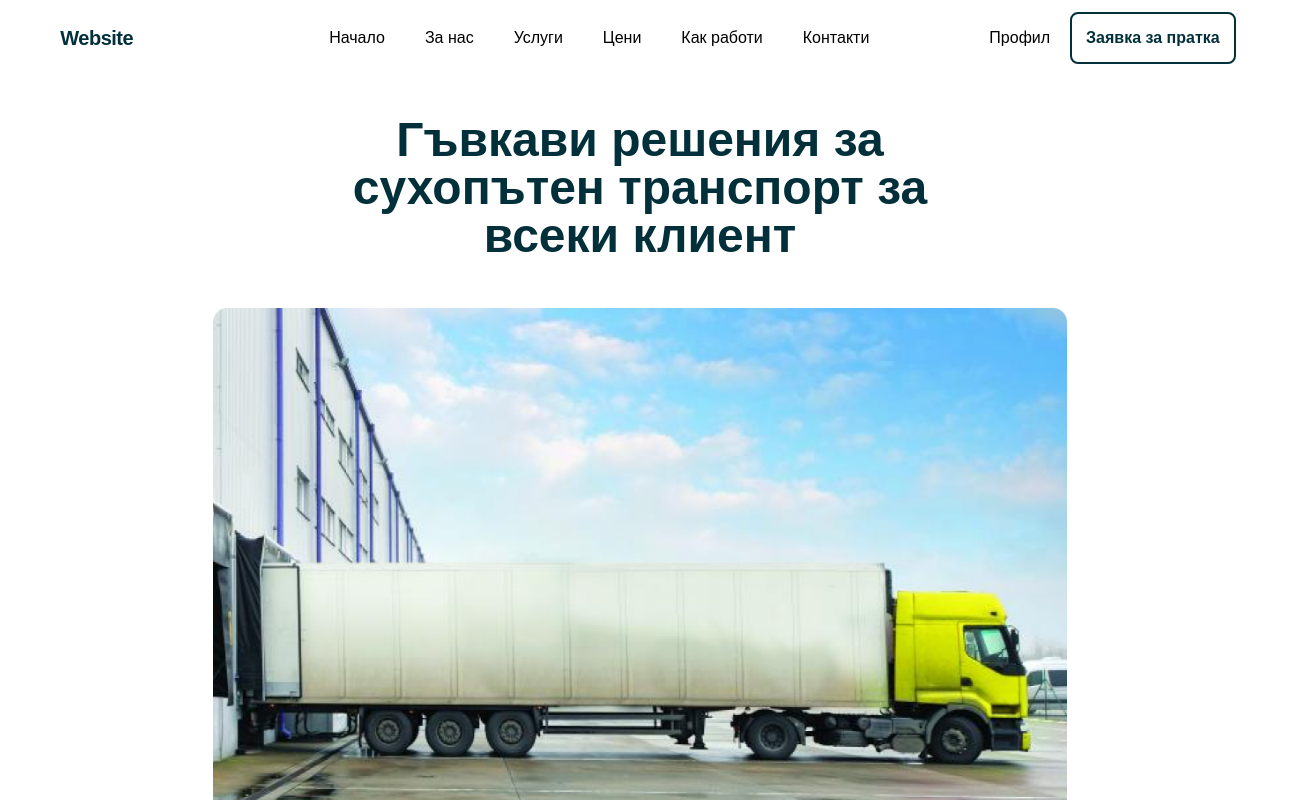
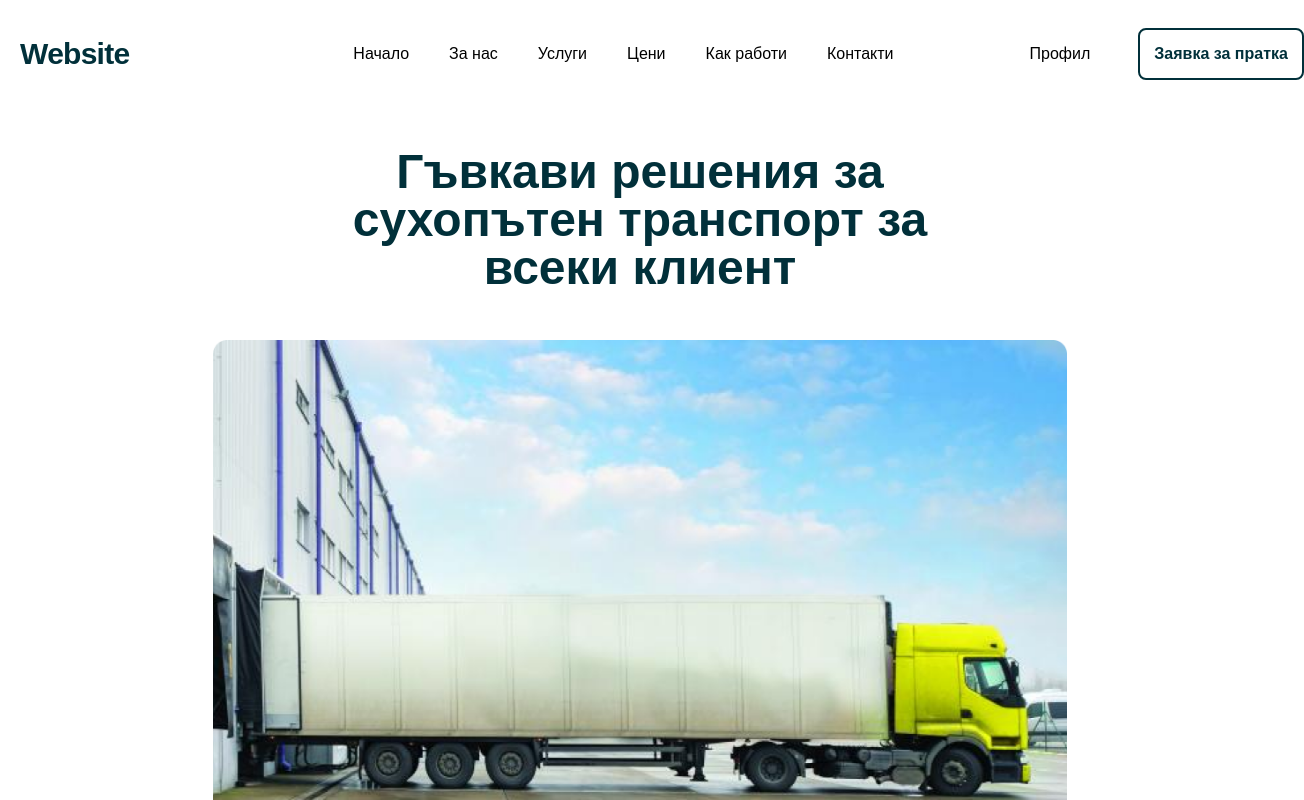
Before and after one commit to Stoyan83/Zproject01, a Next.js app: page / in a window 1280 px wide. Shown: the top 800 px of the page, 1304 px wide, since content can reach past the window. Built offline with nearby package versions, Linux system fonts and the light colour scheme.

Commit message:
fixing nav margins

```diff
--- a/src/app/components/NavBar.tsx
+++ b/src/app/components/NavBar.tsx
@@ -12,19 +12,19 @@ const NavBar = () => {
   };
 
   const menuIconClasses = "md:hidden text-customBlue focus:outline-none transition-transform";
-  const menuContainerClasses = `absolute top-full left-4 right-0 md:relative md:flex justify-center ${
-    isOpen ? "block" : "hidden"
-  } md:items-center bg-white py-2 md:py-0 md:bg-transparent transition-all duration-300 w-full md:w-auto`;
+  const menuContainerClasses = `absolute top-full left-11  md:relative md:flex justify-center ${
+    isOpen ? "block h-screen" : "hidden"
+  } md:items-center bg-white py-2 md:py-4 md:bg-transparent transition-all duration-300 w-full md:w-auto`;
   const menuItemClasses =
     "block md:inline-block my-2 md:my-0 md:mx-1 lg:mx-5 hover:underline transition-opacity";
   const menuButtonClasses = "rounded-lg border-[2px] border-customBlueDark px-[14px] py-[12px] font-semibold border-customBlue bg-white text-customBlue hover:text-white hover:bg-customBlue whitespace-nowrap min-w-[150px]";
   const spanClasses = "hover:text-customBlue whitespace-nowrap";
 
   return (
-    <nav className="relative z-10 flex flex-col md:flex-row justify-center items-center py-3 px-4 md:px-10">
+    <nav className="relative flex flex-col md:flex-row justify-center items-center py-3 px-8 md:px-10">
       <div className="flex justify-between items-center w-full md:w-auto">
-        <Link href="#" className="text-customBlue mr-4 md:mr-10 lg:mr-40">
-          <span className="font-semibold text-xl tracking-tight">Website</span>
+        <Link href="#" className="text-customBlue mr-4 md:mr-12 lg:mr-40">
+          <span className="font-semibold text-3xl tracking-tight">Website</span>
         </Link>
         <button onClick={toggleMenu} className={menuIconClasses}>
           {isOpen ? <CloseIcon /> : <MenuIcon />}
@@ -48,9 +48,9 @@ const NavBar = () => {
             <span className={spanClasses}>Как работи</span>
           </Link>
           <Link href="#" className={menuItemClasses}>
-            <span className={`${spanClasses} md:mr-4 lg:mr-20`}>Контакти</span>
+            <span className={`${spanClasses} md:mr-5 lg:mr-24`}>Контакти</span>
           </Link>
-          <Link href="#" className={menuItemClasses}>
+          <Link href="#" className={`${menuItemClasses} lg:mr-12`}>
             <span className={spanClasses}>Профил</span>
           </Link>
         </div>
```
